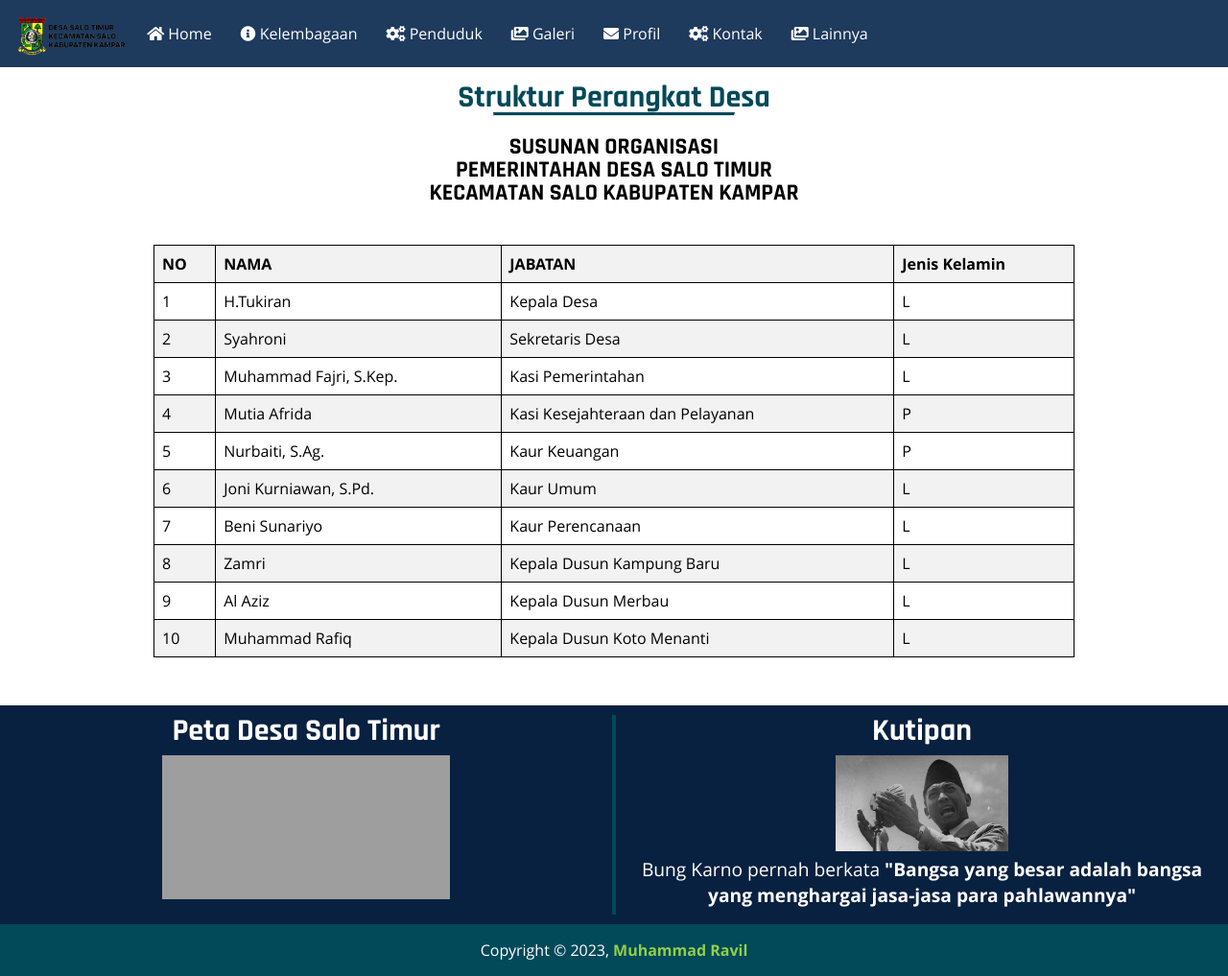
After one commit to bayupradika/webdes, a PHP site: page /perangkat.php in a window 1280 px wide. The commit adds this page. Shown: the whole page at 96% size. Run offline with PHP 8.4, Linux system fonts and the light colour scheme; some web fonts are replaced; grey boxes are pictures that could not be loaded.

Commit message:
abg edit di struktur sama data penduduk

```diff
--- a/layout/header.php
+++ b/layout/header.php
@@ -35,7 +35,7 @@ require 'config/function.libs.php';
           <li class="dropdown">
             <a href="#" class="dropbtn"><i class="fas fa-cogs"></i> Penduduk</a>
             <div class="dropdown-content">
-              <a href="Penduduk.php">Data Penduduk</a>
+              <a href="penduduk.php">Data Penduduk</a>
               <a href="grafik.php">Grafik Penduduk</a>
               <a href="pps.php">Data PPS</a>
               <a href="tps.php">Data TPS</a>
--- /dev/null
+++ b/perangkat.php
@@ -0,0 +1,124 @@
+<?php
+include 'layout/header.php';
+?>
+  <!DOCTYPE html>
+  <html lang="en">
+  <head>
+    <meta charset="UTF-8">
+    <meta name="viewport" content="width=device-width, initial-scale=1.0">
+    <title>Document</title>
+  </head>
+  <body>
+  <div class="container">
+  <div class="content">
+    <div class="berita">
+      <div class="judul_section">
+        <h1>Struktur Perangkat Desa</h1>
+        <hr>
+        <h2>SUSUNAN ORGANISASI<br>PEMERINTAHAN DESA SALO TIMUR <br> KECAMATAN SALO KABUPATEN KAMPAR</h2><br>
+    <table class="table">
+    <thead>
+        <tr>
+            <th>NO</th>
+            <th>NAMA</th>
+            <th>JABATAN</th>
+            <th>Jenis Kelamin</th>
+        </tr>
+    </thead>
+    <tbody>
+        <tr>
+            <td>1</td>
+            <td>H.Tukiran</td>
+            <td>Kepala Desa</td>
+            <td>L</td>
+        </tr>
+        <tr>
+            <td>2</td>
+            <td>Syahroni</td>
+            <td>Sekretaris Desa</td>
+            <td>L</td>
+        </tr>
+        <tr>
+            <td>3</td>
+            <td>Muhammad Fajri, S.Kep.</td>
+            <td>Kasi Pemerintahan</td>
+            <td>L</td>
+        </tr>
+        <tr>
+            <td>4</td>
+            <td>Mutia Afrida</td>
+            <td>Kasi Kesejahteraan dan Pelayanan</td>
+            <td>P</td>
+        </tr>
+        <tr>
+            <td>5</td>
+            <td>Nurbaiti, S.Ag.</td>
+            <td>Kaur Keuangan</td>
+            <td>P</td>
+        </tr>
+        <tr>
+            <td>6</td>
+            <td>Joni Kurniawan, S.Pd.</td>
+            <td>Kaur Umum</td>
+            <td>L</td>
+        </tr>
+        <tr>
+            <td>7</td>
+            <td>Beni Sunariyo</td>
+            <td>Kaur Perencanaan</td>
+            <td>L</td>
+        </tr>
+        <tr>
+            <td>8</td>
+            <td>Zamri</td>
+            <td>Kepala Dusun Kampung Baru</td>
+            <td>L</td>
+        </tr>
+        <tr>
+            <td>9</td>
+            <td>Al Aziz</td>
+            <td>Kepala Dusun Merbau</td>
+            <td>L</td>
+        </tr>
+        <tr>
+            <td>10</td>
+            <td>Muhammad Rafiq</td>
+            <td>Kepala Dusun Koto Menanti</td>
+            <td>L</td>
+        </tr>
+    </tbody>
+</table>
+      </div>
+      </div>
+    </div>
+
+      </div>
+      </div>
+    </div>
+
+  </body>
+  </html>
+
+    <?php require 'layout/footer.php'; ?>
+    <style>
+    /* CSS untuk menambahkan border pada tabel */
+    .table {
+      border-collapse: collapse;
+      width: 100%;
+    }
+
+    .table th, .table td {
+      border: 1px solid black;
+      padding: 8px;
+      text-align: left;
+    }
+
+    /* Optional: Tambahkan styling tambahan jika diperlukan */
+    .table th {
+      background-color: #f2f2f2;
+    }
+
+    .table tbody tr:nth-child(even) {
+      background-color: #f2f2f2;
+    }
+  </style>
```
Also changed, not shown: penduduk.php (added, +74 -0 lines), struktur.php (deleted, +0 -24 lines).
